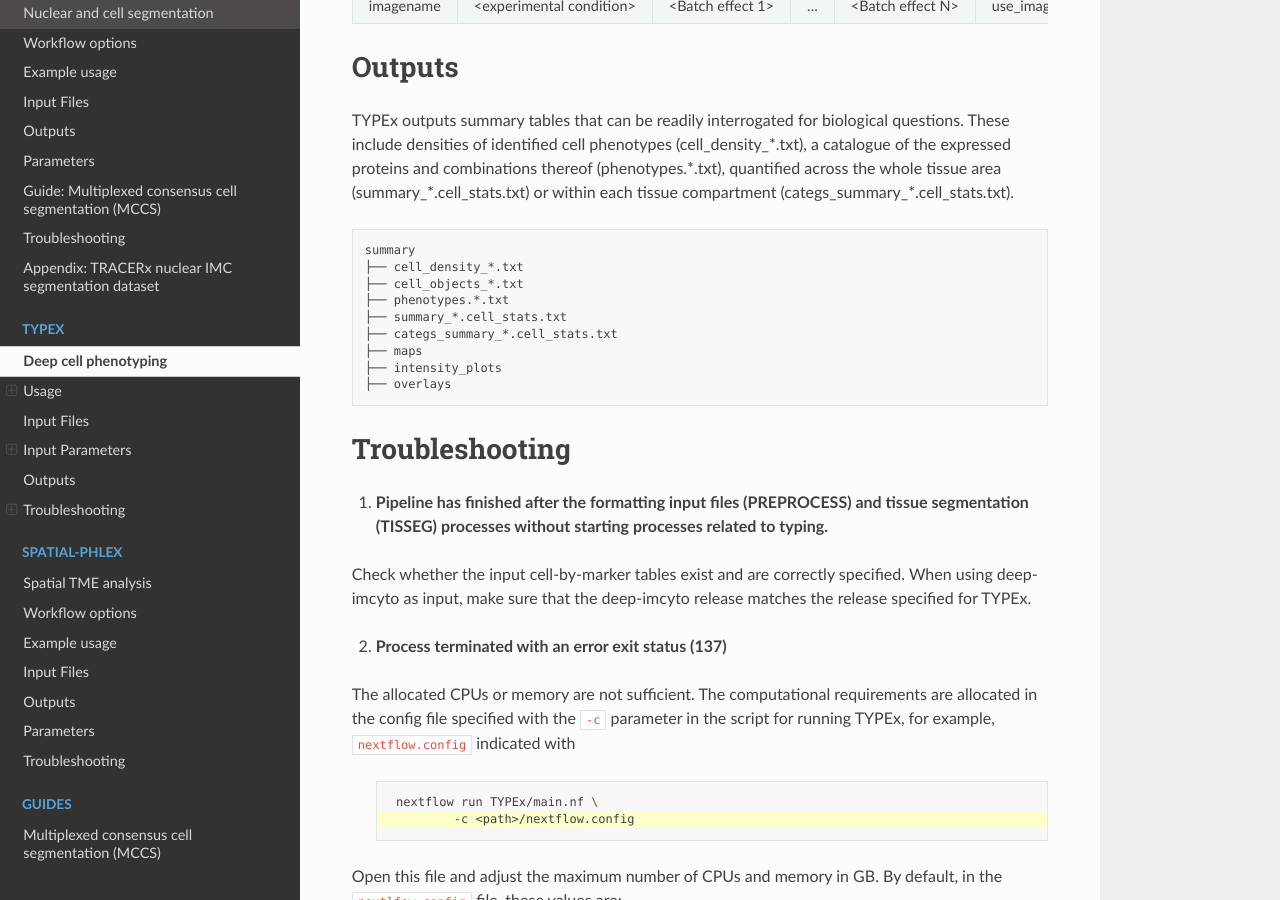
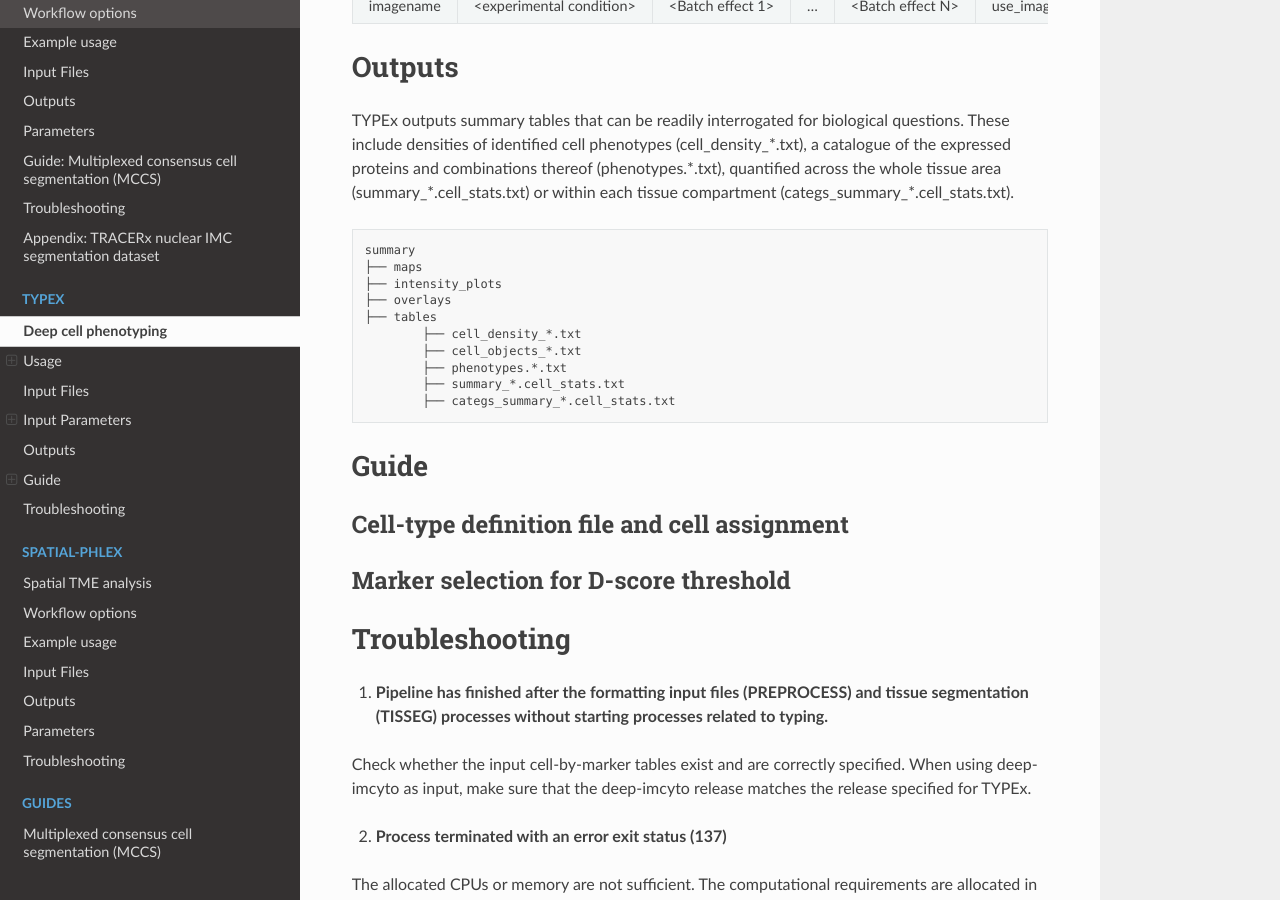
Before and after one commit to FrancisCrickInstitute/TRACERx-PHLEX, a Sphinx documentation site: the page built from docs/source/TYPEx.rst, in a window 1280 px wide and 900 px high, scrolled down 4495 px. Built offline with Sphinx 7.4.7 and the Read the Docs theme 2.0.0, drawn with Linux system fonts in a browser that asks for light colours.

Commit message:
Update TYPEx.rst

```diff
--- a/docs/source/TYPEx.rst
+++ b/docs/source/TYPEx.rst
@@ -187,16 +187,22 @@ These include densities of identified cell phenotypes (cell_density_*.txt), a ca
 .. code-block:: bash
 
         summary
-        ├── cell_density_*.txt
-        ├── cell_objects_*.txt
-        ├── phenotypes.*.txt
-        ├── summary_*.cell_stats.txt
-        ├── categs_summary_*.cell_stats.txt
 	├── maps
 	├── intensity_plots
 	├── overlays
+	├── tables
+	        ├── cell_density_*.txt
+	        ├── cell_objects_*.txt
+	        ├── phenotypes.*.txt
+	        ├── summary_*.cell_stats.txt
+	        ├── categs_summary_*.cell_stats.txt
 
-.. _Guide: Customising cell-type definitions
+Guide
+===============
+Cell-type definition file and cell assignment
+---------------
+Marker selection for D-score threshold
+---------------
 
 Troubleshooting
 =============
@@ -335,6 +341,3 @@ If using deep-imcyto as input, make sure that the metal-Ab namings is consistent
 15. **Pipeline has copmleted after the formatting input files (PREPROCESS) without starting processes related to tissue segmentation (TISSEG) processes and typing.**
 
 Review the config file ``tissue_segmentation.json`` for any syntax errors or use an online json validator.
-
-Q&A
-----
```
